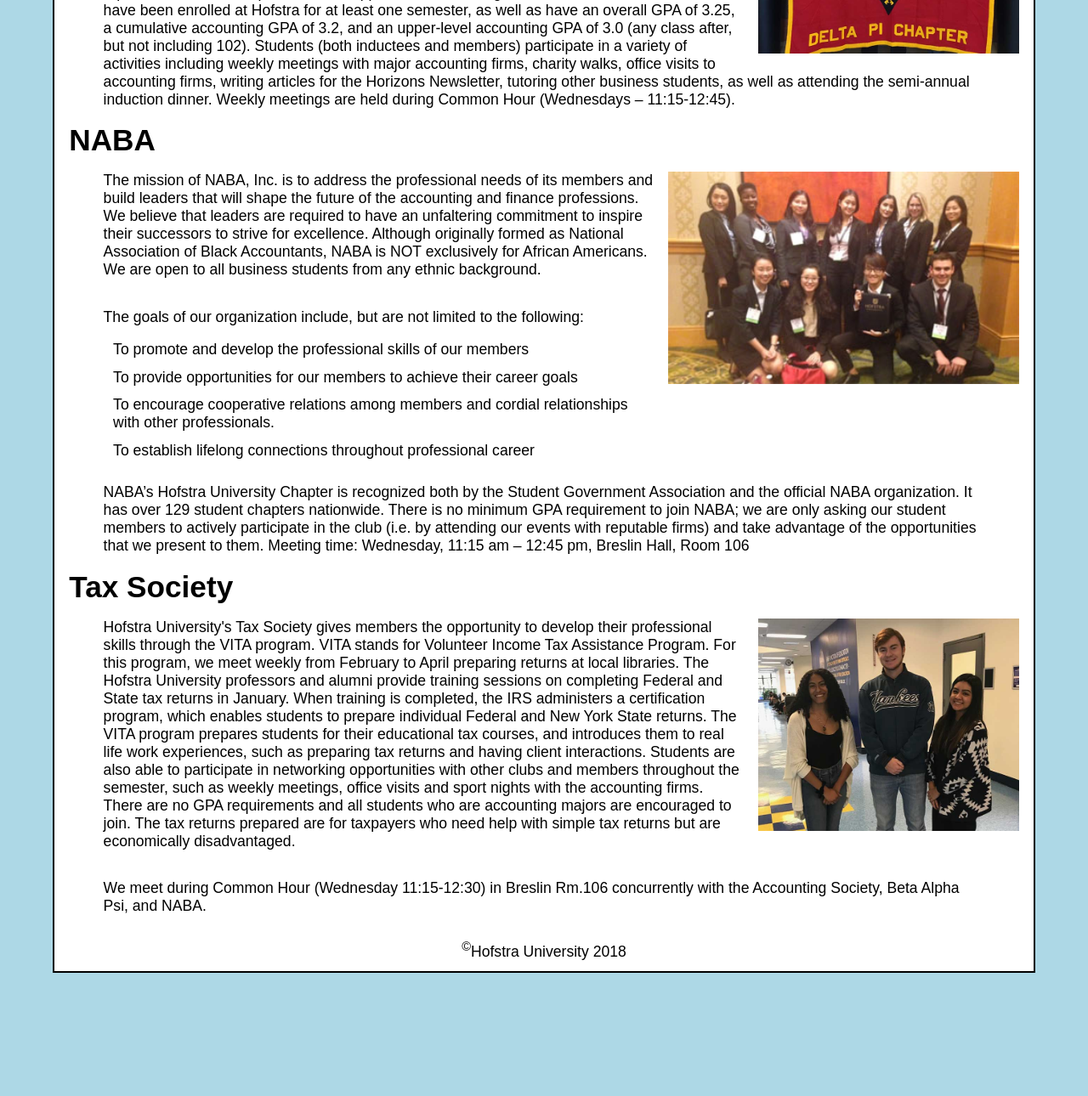
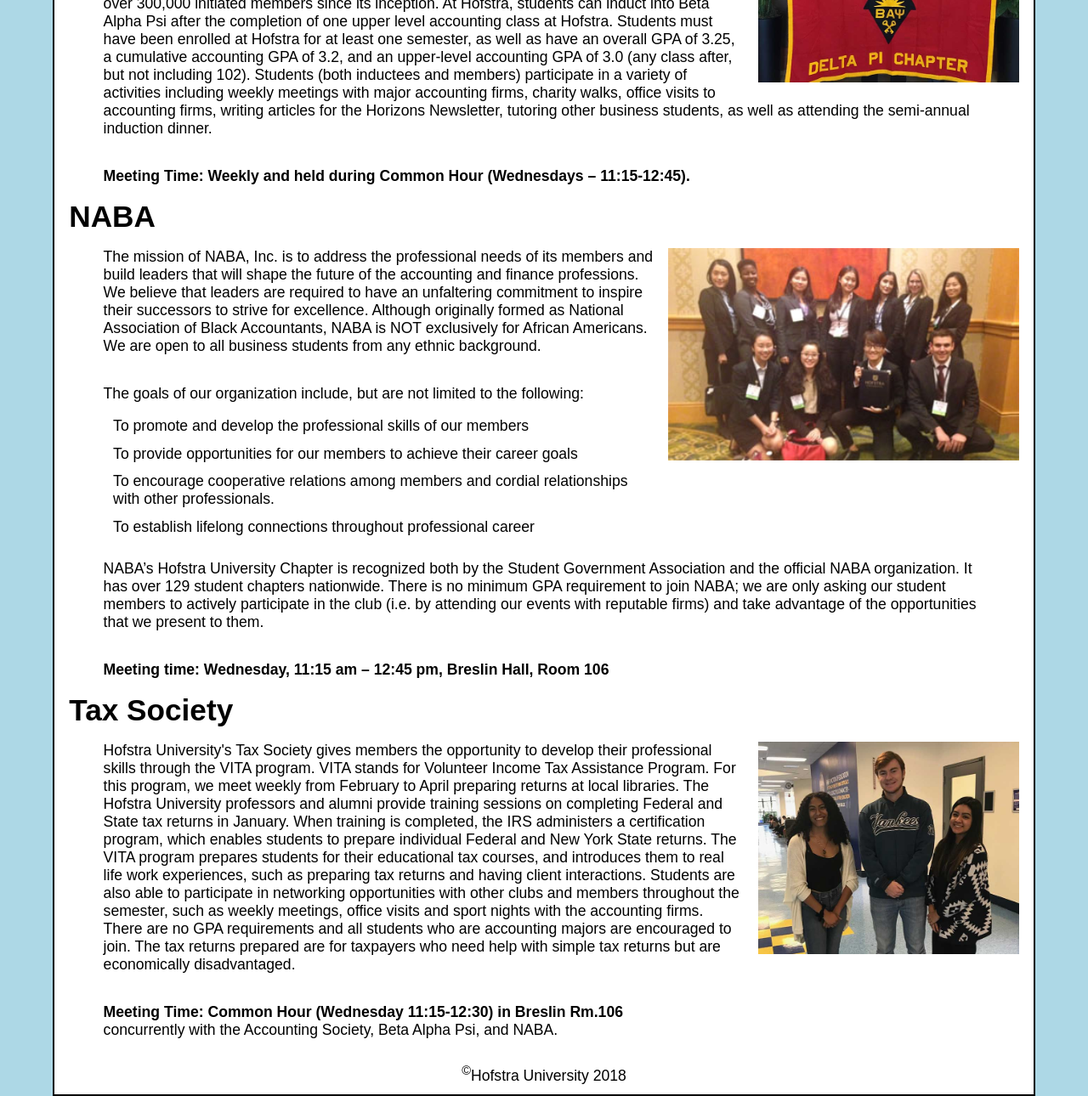
Before and after one commit to JSzkup/GroupProject, a plain HTML site: page pages/organizations.html in a window 1280 px wide. Shown: the part 655-1945 px from the top of the page at 85% size. Before the commit the page ends 1800 px from the top, so only its background shows below. Drawn offline with nearby package versions, Linux system fonts and the light colour scheme.

Commit message:
Add files via upload
fixed my issues with org page

```diff
--- a/pages/organizations.html
+++ b/pages/organizations.html
@@ -69,8 +69,11 @@
 
             <p>
                 Accounting Society is an undergraduate organization for Accounting, Finance, or any other business majors who wish to understand more about the accounting field. The main purpose of this organization is to educate and inform current and potential accounting students about the current job market, hence allowing them to be equipped with the necessary knowledge and skills to pursue a career in accounting. Accounting society strives to create a conducive environment for students to better understand the accounting industry through special interest talks, networking opportunities and social activities.
+            </p>
 
-                Accounting Society meets weekly during Common Hour (Wednesdays 11:15-12:45) with Beta Alpha Psi and Tax Society. Any full-time undergraduate student at Hofstra University may become a member.
+            <p>
+                <b>Meeting Time: weekly during Common Hour (Wednesdays 11:15-12:45)</b><br>
+                with Beta Alpha Psi and Tax Society. Any full-time undergraduate student at Hofstra University may become a member.
             </p>
 
             <h1>Beta Alpha Psi</h1>
@@ -81,8 +84,10 @@
                 Beta Alpha Psi is an honors organization for financial information students and professionals. The primary objective of Beta Alpha Psi is to encourage and give recognition to scholastic and professional excellence in the business information field. This includes promoting the study and practice of accounting, finance and information systems; providing opportunities for self-development, service and association among members and practicing professionals, and encouraging a sense of ethical, social, and public responsibility. Beta Alpha Psi was founded in 1919. Today, there are over 300 chapters on college and university campuses nationwide with over 300,000 initiated members since its inception.
 
                 At Hofstra, students can induct into Beta Alpha Psi after the completion of one upper level accounting class at Hofstra. Students must have been enrolled at Hofstra for at least one semester, as well as have an overall GPA of 3.25, a cumulative accounting GPA of 3.2, and an upper-level accounting GPA of 3.0 (any class after, but not including 102). Students (both inductees and members) participate in a variety of activities including weekly meetings with major accounting firms, charity walks, office visits to accounting firms, writing articles for the Horizons Newsletter, tutoring other business students, as well as attending the semi-annual induction dinner.
+            </p>
 
-                Weekly meetings are held during Common Hour (Wednesdays – 11:15-12:45).
+            <p>
+                <b>Meeting Time: Weekly and held during Common Hour (Wednesdays – 11:15-12:45).</b>
             </p>
 
             <h1>NABA</h1>
@@ -107,7 +112,10 @@
             <p>
                 NABA’s Hofstra University Chapter is recognized both by the Student Government Association and the official NABA organization. It has over 129 student chapters nationwide. There is no minimum GPA requirement to join NABA; we are only asking our student members to actively participate in the club (i.e. by attending our events with reputable firms) and take advantage of the opportunities that we present to them.
 
-                Meeting time: Wednesday, 11:15 am – 12:45 pm, Breslin Hall, Room 106
+            </p>
+
+            <p>
+                <b>Meeting time: Wednesday, 11:15 am – 12:45 pm, Breslin Hall, Room 106</b>
             </p>
 
             <h1>Tax Society</h1>
@@ -119,7 +127,8 @@
             </p>
 
             <p>
-                We meet during Common Hour (Wednesday 11:15-12:30) in Breslin Rm.106 concurrently with the Accounting Society, Beta Alpha Psi, and NABA.
+                <b>Meeting Time: Common Hour (Wednesday 11:15-12:30) in Breslin Rm.106</b><br>
+                 concurrently with the Accounting Society, Beta Alpha Psi, and NABA.
             </p>
 
         </main>
```
